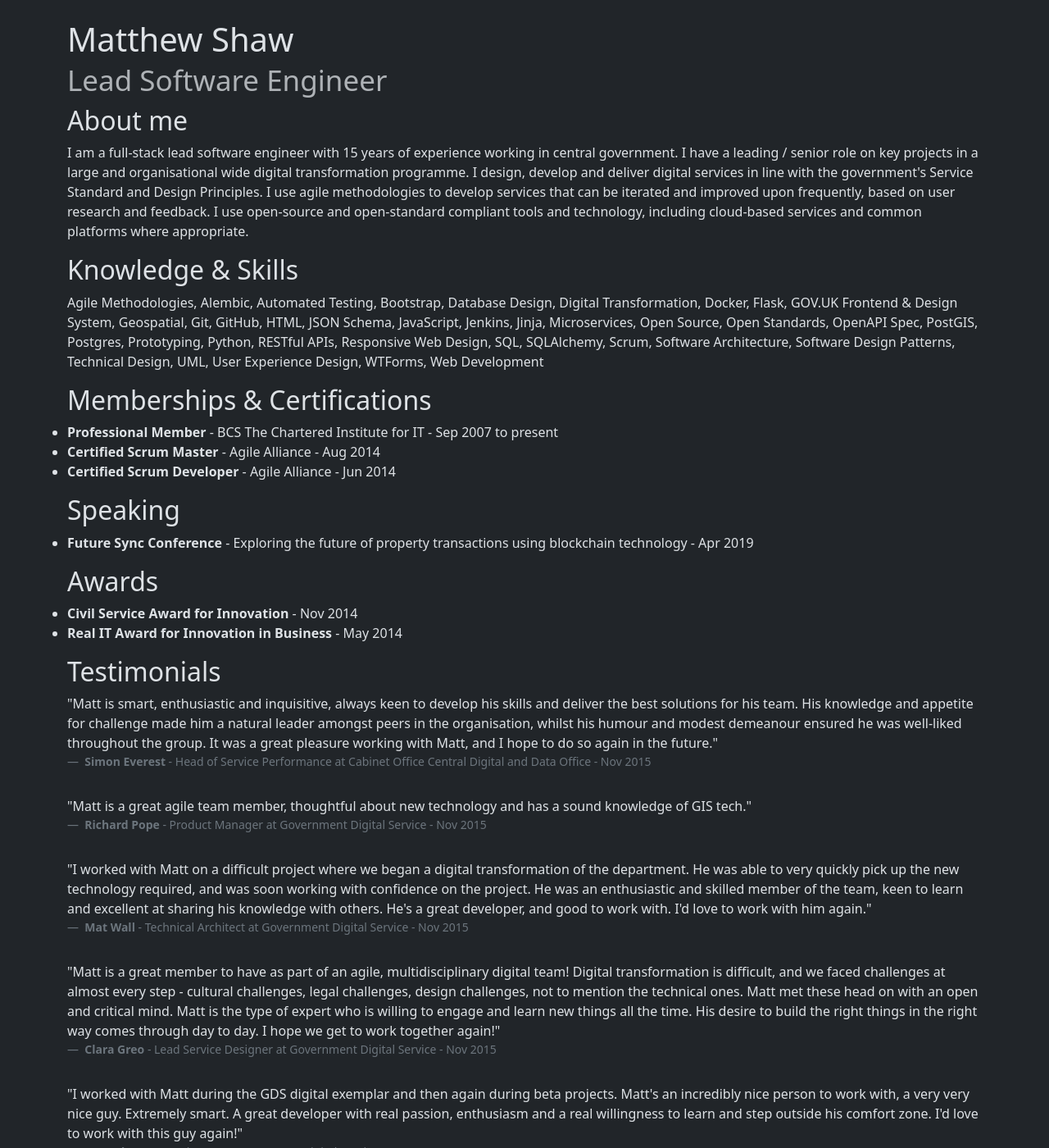
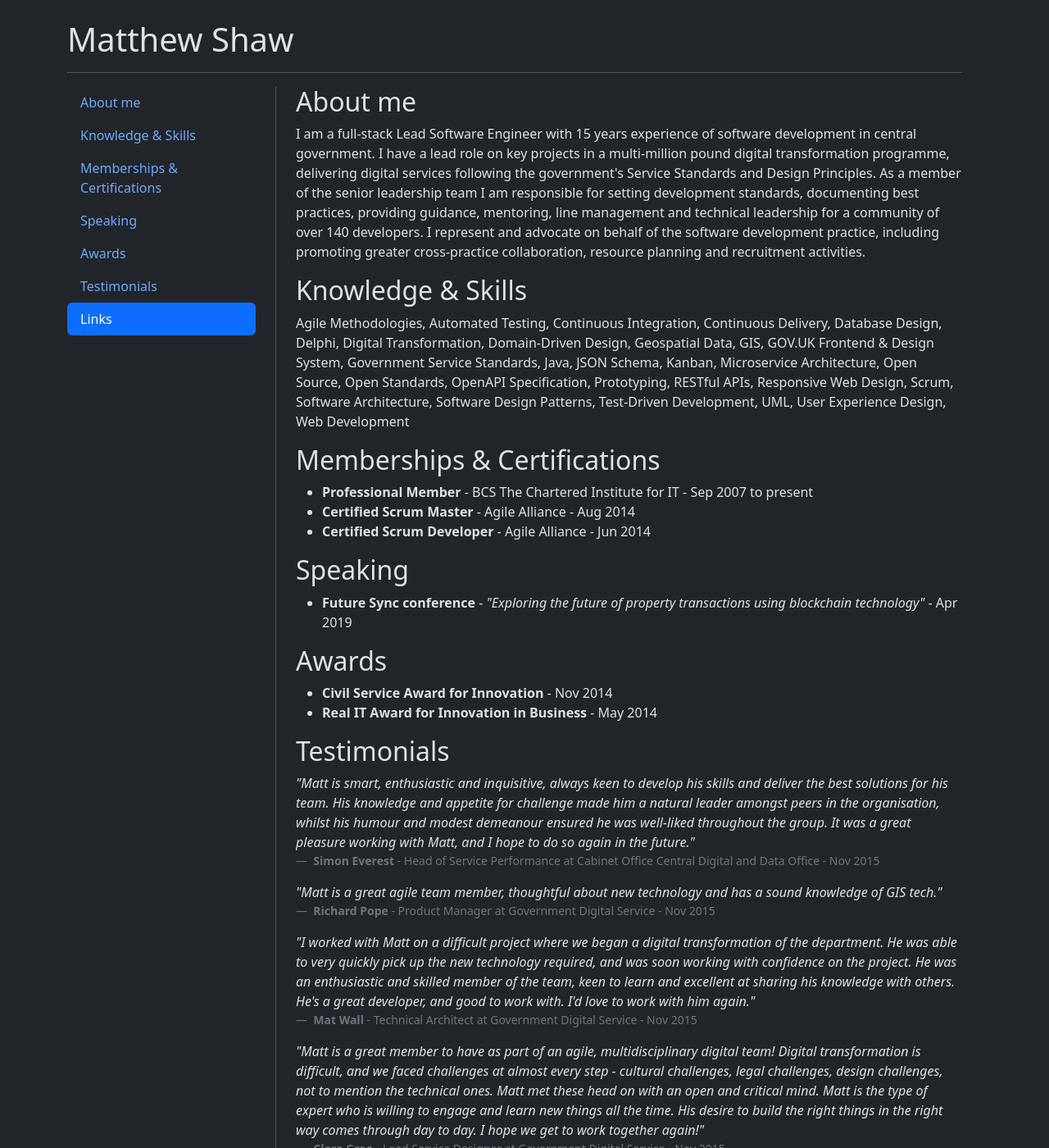
Before and after one commit to matthew-shaw/new-site, a Jekyll site: the page built from index.html, in a window 1280 px wide and 1400 px high. Shown: the whole window at 82% size. Built offline with Jekyll 4.4.1, drawn with Linux system fonts in a browser that asks for light colours; some of the changed text lies outside the part shown.

Commit message:
try scrollspy layout

```diff
--- a/index.html
+++ b/index.html
@@ -2,48 +2,64 @@
 layout: default
 permalink: /
 ---
-<h1>{{site.title}}<br><small class="text-muted">Lead Software Engineer</small></h1>
+<div class="row">
+    <div class="col">
+        <h1>{{site.title}}</h1>
+        <hr>
+    </div>
+</div>
+<div class="row">
+    <div class="col-md-3">
+        <nav id="nav" class="h-100 flex-column align-items-stretch pe-4 border-end">
+            <nav class="nav nav-pills flex-column">
+                <a class="nav-link" href="#about-me">About me</a>
+                <a class="nav-link" href="#knowledge-skills">Knowledge & Skills</a>
+                <a class="nav-link" href="#memberships-certifications">Memberships & Certifications</a>
+                <a class="nav-link" href="#speaking">Speaking</a>
+                <a class="nav-link" href="#awards">Awards</a>
+                <a class="nav-link" href="#testimonials">Testimonials</a>
+                <a class="nav-link" href="#links">Links</a>
+            </nav>
+        </nav>
+    </div>
 
-<h2 id="about-me">About me</h2>
-<p>I am a full-stack lead software engineer with 15 years of experience working in central government. I have a leading
-    / senior role on key projects in a large and organisational wide digital transformation programme. I design, develop
-    and deliver digital services in line with the government's Service Standard and Design Principles. I use agile
-    methodologies to develop services that can be iterated and improved upon frequently, based on user research and
-    feedback. I use open-source and open-standard compliant tools and technology, including cloud-based services and
-    common platforms where appropriate.</p>
-
-<h2 id="knowledge-skills">Knowledge & Skills</h2>
-<p>Agile Methodologies, Alembic, Automated Testing, Bootstrap, Database Design, Digital Transformation, Docker, Flask,
-    GOV.UK Frontend & Design System, Geospatial, Git, GitHub, HTML, JSON Schema, JavaScript, Jenkins, Jinja,
-    Microservices, Open Source, Open Standards, OpenAPI Spec, PostGIS, Postgres, Prototyping, Python, RESTful APIs,
-    Responsive Web Design, SQL, SQLAlchemy, Scrum, Software Architecture, Software Design Patterns, Technical Design,
-    UML, User Experience Design, WTForms, Web Development</p>
-
-<h2 id="memberships-certifications">Memberships & Certifications</h2>
+    <div class="col-md-9">
+        <div data-bs-spy="scroll" data-bs-target="#nav" data-bs-smooth-scroll="true" class="scrollspy-example-2"
+            tabindex="0" style="overflow: auto;">
+            <div id="about-me">
+                <h2>About me</h2>
+                <p>I am a full-stack Lead Software Engineer with 15 years experience of software development in central government. I have a lead role on key projects in a multi-million pound digital transformation programme, delivering digital services following the government's Service Standards and Design Principles. As a member of the senior leadership team I am responsible for setting development standards, documenting best practices, providing guidance, mentoring, line management and technical leadership for a community of over 140 developers. I represent and advocate on behalf of the software development practice, including promoting greater cross-practice collaboration, resource planning and recruitment activities.</p>
+            </div>
+            <div id="knowledge-skills">
+                <h2>Knowledge & Skills</h2>
+                <p>Agile Methodologies, Automated Testing, Continuous Integration, Continuous Delivery, Database Design, Delphi, Digital Transformation, Domain-Driven Design, Geospatial Data, GIS, GOV.UK Frontend & Design System, Government Service Standards, Java, JSON Schema, Kanban, Microservice Architecture, Open Source, Open Standards, OpenAPI Specification, Prototyping, RESTful APIs, Responsive Web Design, Scrum, Software Architecture, Software Design Patterns, Test-Driven Development, UML, User Experience Design, Web Development</p>
+            </div>
+            <div id="memberships-certifications">
+                <h2>Memberships & Certifications</h2>
                 <ul>
                     <li><strong>Professional Member</strong> - BCS The Chartered Institute for IT - Sep 2007 to present</li>
                     <li><strong>Certified Scrum Master</strong> - Agile Alliance - Aug 2014</li>
                     <li><strong>Certified Scrum Developer</strong> - Agile Alliance - Jun 2014</li>
                 </ul>
-
-<h2 id="speaking">Speaking</h2>
+            </div>
+            <div id="speaking">
+                <h2>Speaking</h2>
                 <ul>
-    <li><strong>Future Sync Conference</strong> - Exploring the future of property transactions using blockchain technology - Apr 2019</li>
+                    <li><strong>Future Sync conference</strong> - <em>"Exploring the future of property transactions using blockchain technology"</em> - Apr 2019</li>
                 </ul>
-
-<h2 id="awards">Awards</h2>
+            </div>
+            <div id="awards">
+                <h2>Awards</h2>
                 <ul>
                     <li><strong>Civil Service Award for Innovation</strong> - Nov 2014</li>
                     <li><strong>Real IT Award for Innovation in Business</strong> - May 2014</li>
                 </ul>
-
-<h2 id="testimonials">Testimonials</h2>
+            </div>
+            <div id="testimonials">
+                <h2>Testimonials</h2>
                 <figure>
                     <blockquote class="blockquote fs-6">
-        <p>"Matt is smart, enthusiastic and inquisitive, always keen to develop his skills and deliver the best
-            solutions for his team. His knowledge and appetite for challenge made him a natural leader amongst peers in
-            the organisation, whilst his humour and modest demeanour ensured he was well-liked throughout the group. It
-            was a great pleasure working with Matt, and I hope to do so again in the future."</p>
+                        <p><em>"Matt is smart, enthusiastic and inquisitive, always keen to develop his skills and deliver the best solutions for his team. His knowledge and appetite for challenge made him a natural leader amongst peers in the organisation, whilst his humour and modest demeanour ensured he was well-liked throughout the group. It was a great pleasure working with Matt, and I hope to do so again in the future."</em></p>
                     </blockquote>
                     <figcaption class="blockquote-footer">
                         <strong>Simon Everest</strong> - Head of Service Performance at Cabinet Office Central Digital and Data Office - Nov 2015
@@ -51,8 +67,7 @@ permalink: /
                 </figure>
                 <figure>
                     <blockquote class="blockquote fs-6">
-        <p>"Matt is a great agile team member, thoughtful about new technology and has a sound knowledge of GIS tech."
-        </p>
+                        <p><em>"Matt is a great agile team member, thoughtful about new technology and has a sound knowledge of GIS tech."</em></p>
                     </blockquote>
                     <figcaption class="blockquote-footer">
                         <strong>Richard Pope</strong> - Product Manager at Government Digital Service - Nov 2015
@@ -60,10 +75,7 @@ permalink: /
                 </figure>
                 <figure>
                     <blockquote class="blockquote fs-6">
-        <p>"I worked with Matt on a difficult project where we began a digital transformation of the department. He was
-            able to very quickly pick up the new technology required, and was soon working with confidence on the
-            project. He was an enthusiastic and skilled member of the team, keen to learn and excellent at sharing his
-            knowledge with others. He's a great developer, and good to work with. I'd love to work with him again."</p>
+                        <p><em>"I worked with Matt on a difficult project where we began a digital transformation of the department. He was able to very quickly pick up the new technology required, and was soon working with confidence on the project. He was an enthusiastic and skilled member of the team, keen to learn and excellent at sharing his knowledge with others. He's a great developer, and good to work with. I'd love to work with him again."</em></p>
                     </blockquote>
                     <figcaption class="blockquote-footer">
                         <strong>Mat Wall</strong> - Technical Architect at Government Digital Service - Nov 2015
@@ -71,11 +83,7 @@ permalink: /
                 </figure>
                 <figure>
                     <blockquote class="blockquote fs-6">
-        <p>"Matt is a great member to have as part of an agile, multidisciplinary digital team! Digital transformation
-            is difficult, and we faced challenges at almost every step - cultural challenges, legal challenges, design
-            challenges, not to mention the technical ones. Matt met these head on with an open and critical mind. Matt
-            is the type of expert who is willing to engage and learn new things all the time. His desire to build the
-            right things in the right way comes through day to day. I hope we get to work together again!"</p>
+                        <p><em>"Matt is a great member to have as part of an agile, multidisciplinary digital team! Digital transformation is difficult, and we faced challenges at almost every step - cultural challenges, legal challenges, design challenges, not to mention the technical ones. Matt met these head on with an open and critical mind. Matt is the type of expert who is willing to engage and learn new things all the time. His desire to build the right things in the right way comes through day to day. I hope we get to work together again!"</em></p>
                     </blockquote>
                     <figcaption class="blockquote-footer">
                         <strong>Clara Greo</strong> - Lead Service Designer at Government Digital Service - Nov 2015
@@ -83,10 +91,7 @@ permalink: /
                 </figure>
                 <figure>
                     <blockquote class="blockquote fs-6">
-        <p>"I worked with Matt during the GDS digital exemplar and then again during beta projects. Matt's an incredibly
-            nice person to work with, a very very nice guy. Extremely smart. A great developer with real passion,
-            enthusiasm and a real willingness to learn and step outside his comfort zone. I'd love to work with this guy
-            again!"</p>
+                        <p><em>"I worked with Matt during the GDS digital exemplar and then again during beta projects. Matt's an incredibly nice person to work with, a very very nice guy. Extremely smart. A great developer with real passion, enthusiasm and a real willingness to learn and step outside his comfort zone. I'd love to work with this guy again!"</em></p>
                     </blockquote>
                     <figcaption class="blockquote-footer">
                         <strong>Mat Johnson</strong> - Designer at Government Digital Service - Dec 2015
@@ -94,19 +99,20 @@ permalink: /
                 </figure>
                 <figure>
                     <blockquote class="blockquote fs-6">
-        <p>"I worked with Matt for about a year, where he was a Technical Architect for the team I was on. I was
-            continually impressed by his knowledge, insight, focus and good humour, and I really enjoyed working with
-            him. I learnt a lot from Matt, particularly about system architecture and microservices, which isn't my core
-            domain - but also about Python programming, which is. He's pretty handy in an escape room too! 😄"</p>
+                        <p><em>"I worked with Matt for about a year, where he was a Technical Architect for the team I was on. I was continually impressed by his knowledge, insight, focus and good humour, and I really enjoyed working with him. I learnt a lot from Matt, particularly about system architecture and microservices, which isn't my core domain - but also about Python programming, which is. He's pretty handy in an escape room too!"</em></p>
                     </blockquote>
                     <figcaption class="blockquote-footer">
                         <strong>Andy Gimblett</strong> - Senior Developer at HM Land Registry - Dec 2017
                     </figcaption>
                 </figure>
-
-<h2 id="links">Links</h2>
+            </div>
+            <div id="links">
+                <h2>Links</h2>
                 <p><i class="bi bi-twitter"></i> <a href="https://twitter.com/MattShaw85" target="blank" rel="noopener">Twitter</a></p>
-<p><i class="bi bi-linkedin"></i> <a href="https://www.linkedin.com/in/matthew-shaw" target="blank"
-        rel="noopener">LinkedIn</a></p>
+                <p><i class="bi bi-linkedin"></i> <a href="https://www.linkedin.com/in/matthew-shaw" target="blank" rel="noopener">LinkedIn</a></p>
                 <p><i class="bi bi-github"></i> <a href="https://github.com/matthew-shaw" target="blank" rel="noopener">GitHub</a></p>
                 <p><i class="bi bi-medium"></i> <a href="https://medium.com/@MattShaw85" target="blank" rel="noopener">Medium</a></p>
+            </div>
+        </div>
+    </div>
+</div>
```
Lines whose indentation alone changed are shown as unchanged.
